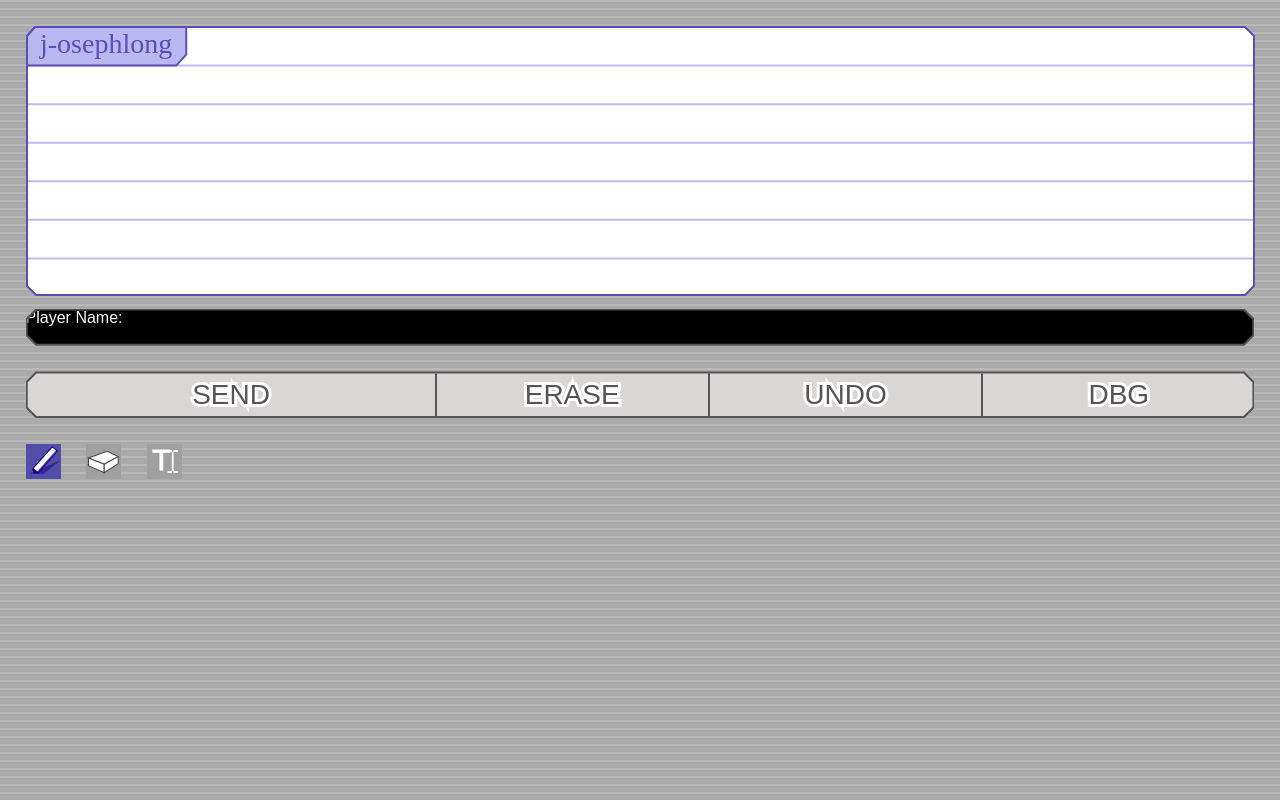
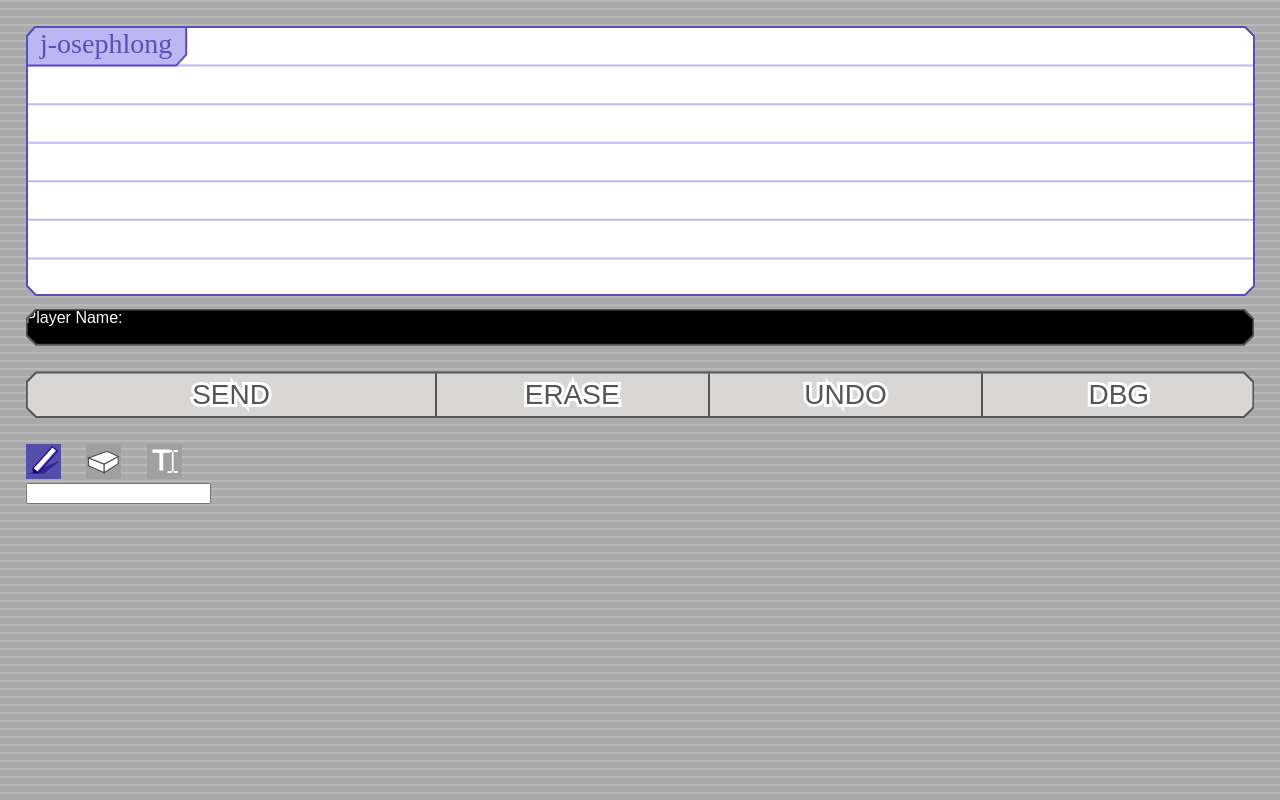
Before and after one commit to j-osephlong/microPictochat, a React (Vite) app: page / in a window 1280 px wide. Built offline with nearby package versions, Linux system fonts and the light colour scheme; a web font is replaced by a local one.

Commit message:
test for bad android bv

```diff
--- a/src/Controls.tsx
+++ b/src/Controls.tsx
@@ -195,9 +195,10 @@ function Controls(props: Controls) {
                 <TinyRadio selected={state.tool == Tool.Eraser} onClick={() => { stateDispatch({ type: StateActionType.SetToolAction, tool: Tool.Eraser }) }}><EraserSVG></EraserSVG></TinyRadio>
                 <TinyRadio selected={state.tool == Tool.Text} onClick={() => { stateDispatch({ type: StateActionType.SetToolAction, tool: Tool.Text }) }}><TextSVG></TextSVG></TinyRadio>
             </div>
-            <input type="text" id="canvasTextInput" value={state.currentText} onChange={(e) => { stateDispatch({ type: StateActionType.SetCurrentText, text: e.target.value }) }} style={{ width: "0", height: "0", overflow: "hidden", opacity: "0" }}>
-
-            </input>
+            <input type="text" id="canvasTextInput"
+                value={state.currentText}
+                onChange={(e) => { stateDispatch({ type: StateActionType.SetCurrentText, text: e.target.value }) }}
+                style={{ /* width: "0", height: "0", overflow: "hidden", opacity: "0" */ }}></input>
         </div>
     )
 }
```
